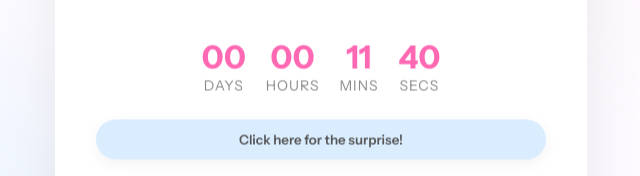
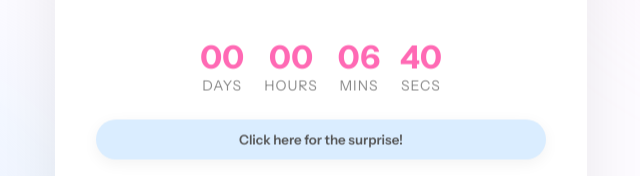
Before and after one commit to icha211/hbd, a website: page surprise.html in a window 1280 px wide. Shown: the part 413-589 px from the top of the page, 319-959 px from the left. Drawn offline with nearby package versions, Linux system fonts and the light colour scheme.

Commit message:
Set target date to February 24, 2026 00:45 WIB

```diff
--- a/surprise.html
+++ b/surprise.html
@@ -331,8 +331,8 @@
     </div>
 
     <script>
-        // Set target date - Feb 24, 2026 00:50 WIB
-        const targetDate = new Date("February 24, 2026 00:50:00 GMT+0700").getTime();
+        // Set target date - Feb 24, 2026 00:45 WIB
+        const targetDate = new Date("February 24, 2026 00:45:00 GMT+0700").getTime();
         let countdownEnded = false;
         let lastPlayedSecond = -1;
         let audioEnabled = false;
```
